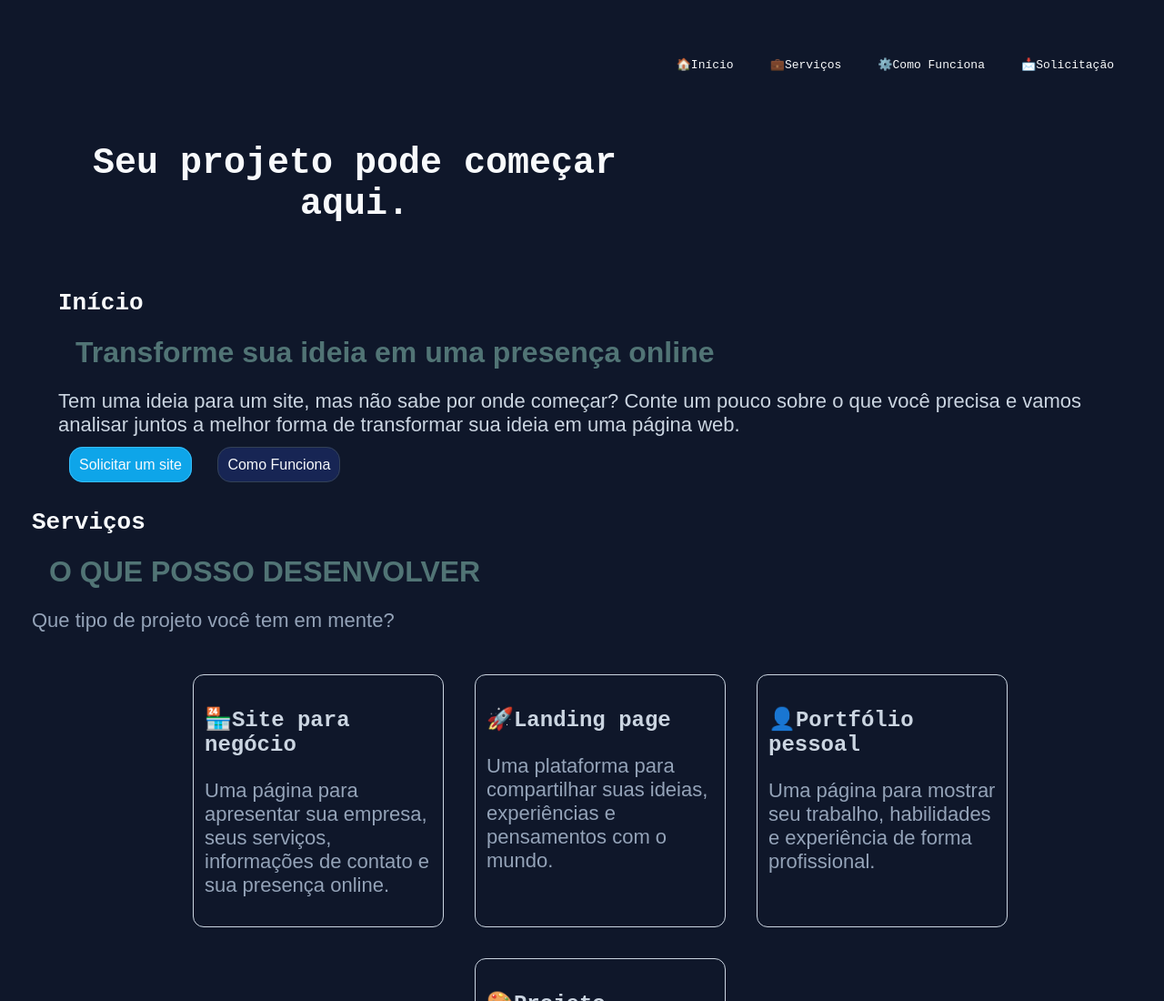
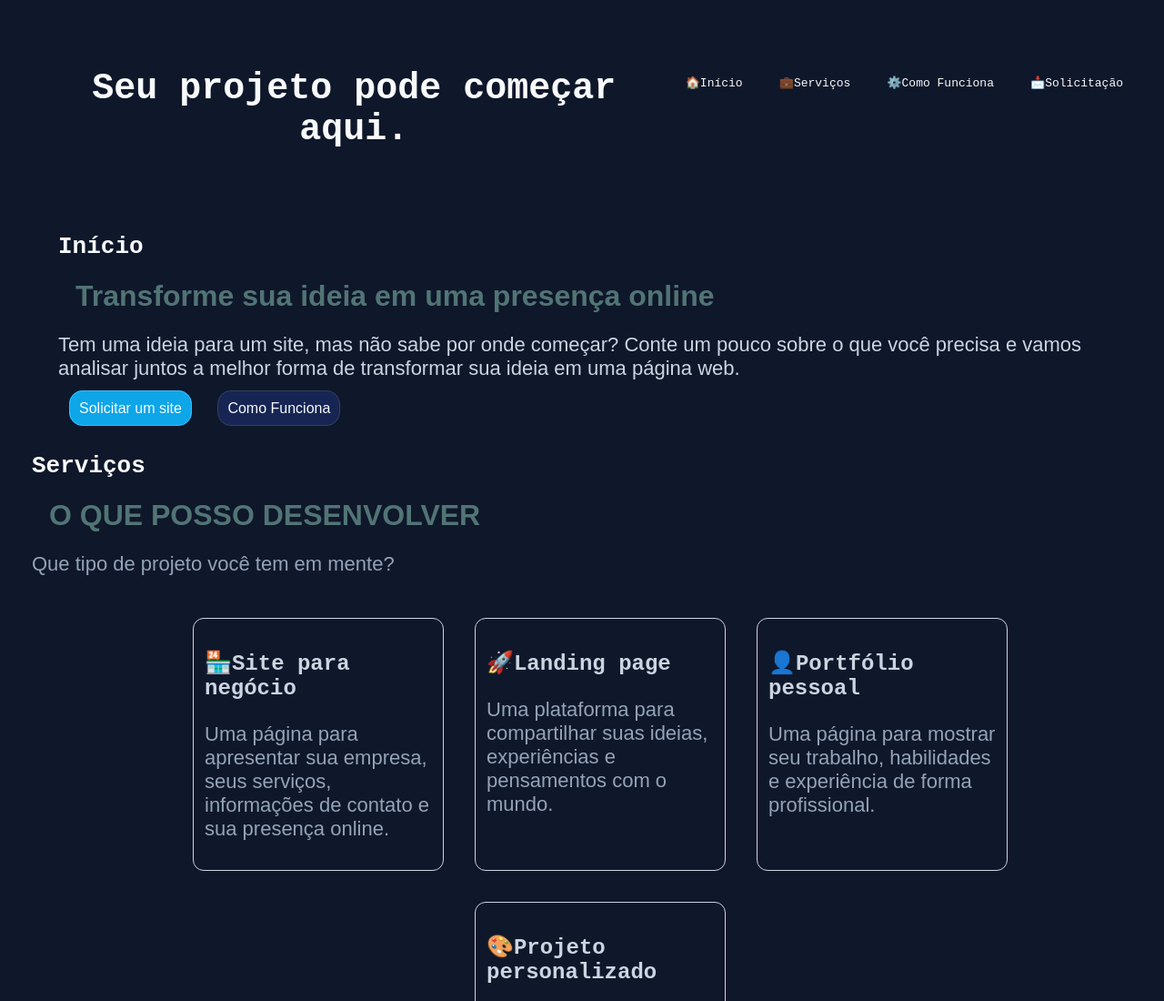
Before and after one commit to RyanSilva89/Seu-projeto-pode-comecar-aqui, a plain HTML site: page index.html in a window 1280 px wide. Shown: the top 1100 px of the page at 91% size. Drawn offline with Linux system fonts and the light colour scheme.

Commit message:
refactor: ajusta navegação do header

```diff
--- a/style.css
+++ b/style.css
@@ -19,8 +19,10 @@ header {
     color: #F8FAFC;
     padding: 20px 0;
     text-align: right;
-    display: inline;
-    flex-direction: row;
+    display: flex;
+    flex-direction: row-reverse;
+    justify-content:space-between;
+
 }
 
 /* ========================================
@@ -31,7 +33,7 @@ h1 {
     margin: 0;
     text-align: center;
     padding: 20px 0;
-    margin-right: 500px;
+    /* margin-right: 500px; */
 }
 
 h1, h2, h3 {
@@ -52,11 +54,12 @@ h1, h2, h3 {
     padding: 0;
     display: flex;
     justify-content: right;
+    gap: 20px;
 }
 
-.navegacao-links li {
-    margin: 0 10px;
-}
+/* .navegacao-links li {
+     margin: 0 10px;
+ } */
 
 .navegacao-links a {
     color: #F8FAFC;
```
